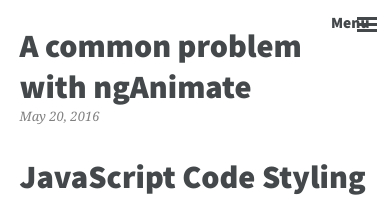
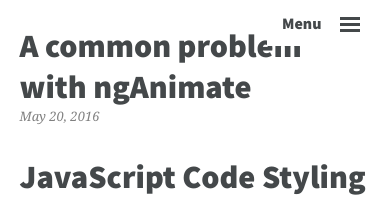
Before and after one commit to Orsman/orsman.github.io, a Jekyll site: the page built from blog/index.html, in a window 390 px wide. Shown: the top 202 px of the page. Built offline with Jekyll 4.4.1, drawn with Linux system fonts in a browser that asks for light colours.

Commit message:
mobile menu fix

```diff
--- a/_sass/_nav.scss
+++ b/_sass/_nav.scss
@@ -11,29 +11,30 @@ nav.top {
   h3 {
     display: inline-block;
     text-transform: none;
-    font-size: 1.2rem;
+    font-size: 16px;
     margin-top: 0;
-
-    @media (min-width: $mobile-breakpoint) {
-      font-size: .8rem;
-    }
   }
 }
 
 #menu_link {
+  position: relative;
   float: right;
   cursor: pointer;
   display: inline-block;
   padding: 0 1rem;
   line-height: 46px;
-  position: relative;
+  padding-left: $spacing-unit * 2;
+  padding-right: $spacing-unit;
+  background-color: #fff;
+  transition: background-color 250ms ease 250ms;
 
   .open-text,
   .close-text {
     position: absolute;
-    left: 0;
+    left: 15px;
     transition: opacity 300ms ease;
     pointer-events: none;
+    margin-bottom: 0;
   }
 
   .open-text { opacity: 1; }
@@ -74,11 +75,11 @@ nav.top {
       background-color: $brand-color;
     }
   }
+}
 
-  @media (min-width: 1160px) {
-    padding-left: 2rem;
-    padding-right: $spacing-unit;
-  }
+#sidebar_chkbox:checked ~ nav #menu_link {
+  background-color: transparent;
+  transition-delay: 0s;
 }
 
 #sidebar_chkbox:checked ~ nav .open-text {
```
